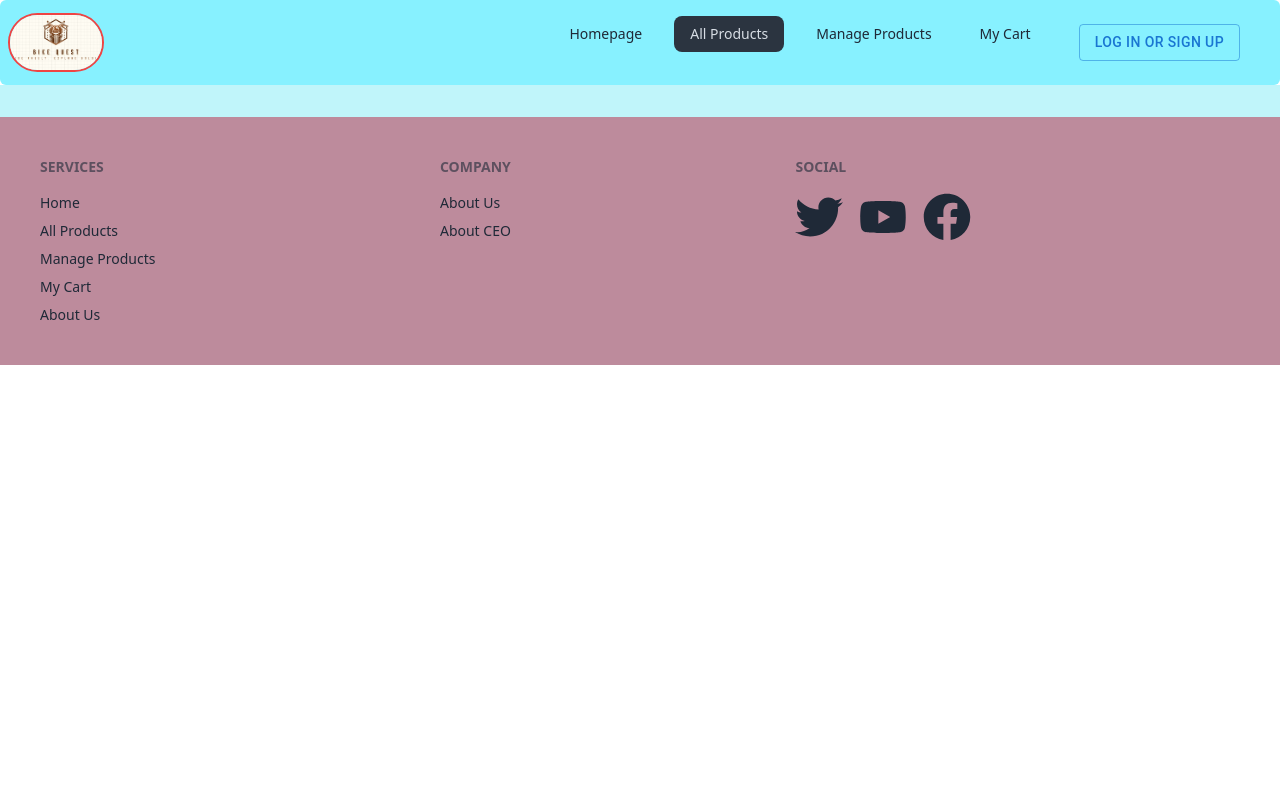
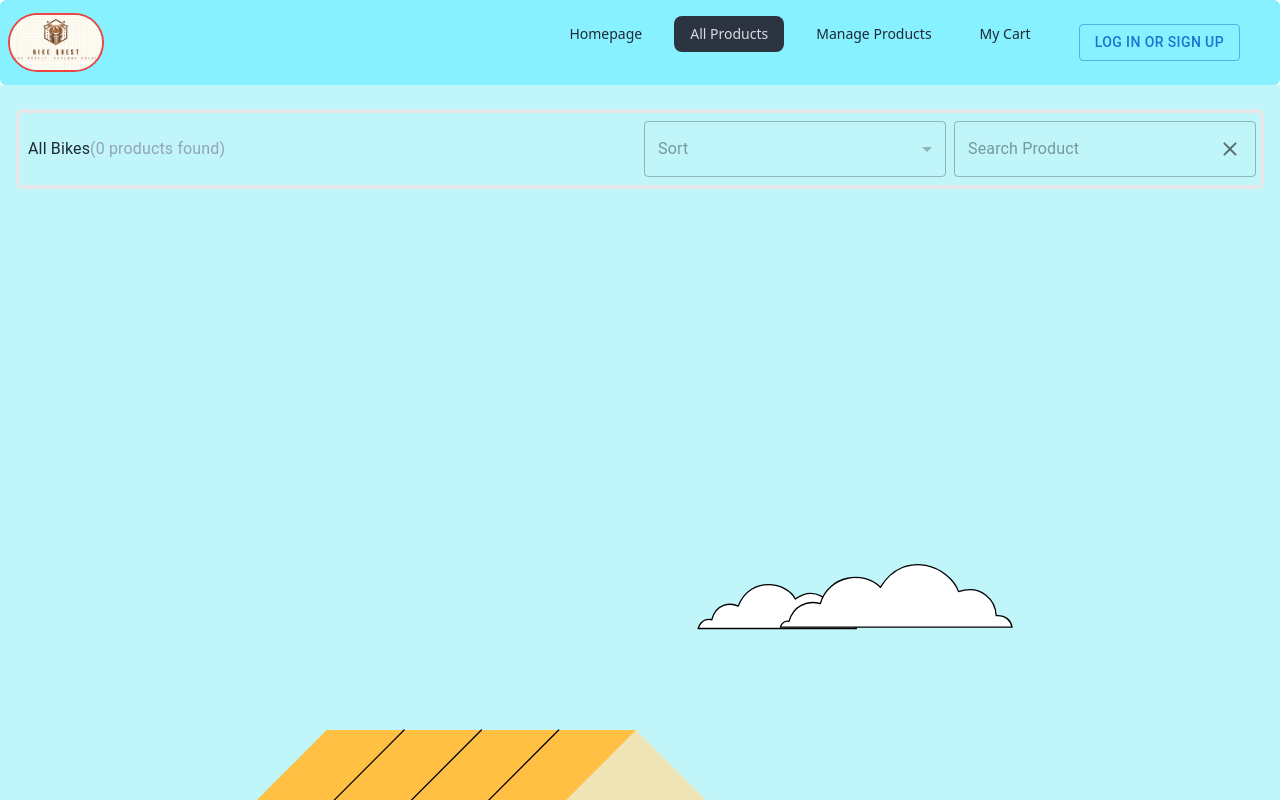
Before and after one commit to asifbuet047/ph-level-2-apollo-batch-3-assignment-5-frontend, a React (Vite) app: page /bikes in a window 1280 px wide. Shown: the top 800 px of the page. Built offline with nearby package versions, Linux system fonts and the light colour scheme; no server answers.

Commit message:
FilterComponent is filtered by brand, cc, year and availability. FilterPanel is seperate component and all bikes component is also seperate which subscribe to redux bikes state

```diff
--- a/src/components/AllBikesComponent.tsx
+++ b/src/components/AllBikesComponent.tsx
@@ -6,7 +6,7 @@ function AllBikesComponent() {
   const allBikes = useAppSelector((state) => state.bikes.bikes);
 
   return (
-    <div>
+    <div className="grid xs:grid-cols-1 lg:grid-cols-2 xl:grid-cols-4 2xl:grid-cols-5 grid-cols-6 gap-2 m-2">
       {allBikes.map((bike) => (
         <SingleBikeCardComponent bike={bike} />
       ))}
--- a/src/components/ProductFilterPanelComponent.tsx
+++ b/src/components/ProductFilterPanelComponent.tsx
@@ -37,6 +37,7 @@ function ProductFilterPanelComponent({
   const activeFilters: TFilterData[] = filters.filter(
     (each) => each.filter_checked
   );
+  console.log(allBikes);
 
   const brandPanelData = allBikes
     .map((bike) => bike.brand)
@@ -491,7 +492,7 @@ function ProductFilterPanelComponent({
               Availability
             </AccordionSummary>
             <div className="">
-              {yearPanelData.map((each, index) => (
+              {availablePanelData.map((each, index) => (
                 <div key={index} className="flex flex-row justify-between m-2">
                   {activeFilters.length > 0 &&
                   activeFilters.findIndex(
--- a/src/pages/AllBikesPage.tsx
+++ b/src/pages/AllBikesPage.tsx
@@ -4,12 +4,19 @@ import { useGetAllBikesQuery } from "../redux/api/allApiEndpoints";
 import { useAppDispatch, useAppSelector } from "../redux/hooks";
 import { TBike } from "../types/AllTypes";
 import { storeAllBikes } from "../redux/slices/bikesSlice";
-import { clearSearch } from "../redux/slices/searchSlice";
+import { clearSearch, updateSearch } from "../redux/slices/searchSlice";
 import AllBikesComponent from "../components/AllBikesComponent";
+import { InputAdornment, TextField, Typography } from "@mui/material";
+import SortSelectComponent from "../components/SortSelectComponent";
+import CloseRoundedIcon from "@mui/icons-material/CloseRounded";
+import ProductFilterPanelComponent from "../components/ProductFilterPanelComponent";
+import Lottie from "lottie-react";
+import NO_INTERNET from "../../public/NO_INTERNET_ANIMATION.json";
 
 function AllBikesPage() {
   const [width, setWidth] = useState(0);
   const [search, setSearch] = useState("");
+  const [priceRange, setPriceRange] = useState<[number, number]>([0, -1]);
   const refForWidth = useRef(null);
   const dispatch = useAppDispatch();
   const { data, isSuccess, isFetching, isError } = useGetAllBikesQuery(
@@ -29,7 +36,9 @@ function AllBikesPage() {
 
   if (isSuccess) {
     if (activeFilter.length === 0) {
-      dispatch(storeAllBikes(allBikes));
+      if (priceRange[1] === -1) {
+        dispatch(storeAllBikes(allBikes));
+      }
     }
   }
 
@@ -38,13 +47,80 @@ function AllBikesPage() {
     dispatch(clearSearch());
   };
 
+  const handlePriceSlider = (values: [number, number]) => {
+    setPriceRange(values);
+  };
+
   return (
     <div
       className="flex flex-col justify-start items-center p-4 bg-[#C0F5FA]"
       ref={refForWidth}
     >
+      <div className="flex flex-col md:flex-row justify-between rounded-md w-full border-4 mt-2 mb-2">
+        <div className="flex flex-row justify-start items-center p-2 w-full md:w-1/2">
+          <Typography className="text-2xl font-bold">All Bikes</Typography>
+          {isSuccess ? (
+            <Typography className="text-xl text-slate-400">
+              ({data.data.length.toString()} bikes found)
+            </Typography>
+          ) : (
+            <Typography className="text-xl text-slate-400">
+              (0 products found)
+            </Typography>
+          )}
+        </div>
+        <div className="flex flex-row justify-evenly py-2 w-full md:w-1/2">
+          <div className="w-1/2 mx-1">
+            <SortSelectComponent bikes={allBikes} />
+          </div>
+          <div className="w-1/2 mx-1">
+            <TextField
+              disabled={isError}
+              className="w-full"
+              label="Search Product"
+              InputProps={{
+                endAdornment: (
+                  <InputAdornment position="end">
+                    <div onClick={onSearchCloseIconClick}>
+                      <CloseRoundedIcon />
+                    </div>
+                  </InputAdornment>
+                ),
+              }}
+              value={search}
+              onChange={(event) => {
+                setSearch(event.target.value);
+                dispatch(updateSearch(search));
+              }}
+            ></TextField>
+          </div>
+        </div>
+      </div>
       <div>{isFetching && <BarLoader width={width}></BarLoader>}</div>
-      <div>{isSuccess && <AllBikesComponent />}</div>
+      <div className="flex flex-row justify-around">
+        {isSuccess && (
+          <div className="flex flex-col md:flex-row">
+            <div>
+              <ProductFilterPanelComponent
+                bikes={allBikes}
+                onSendData={handlePriceSlider}
+              ></ProductFilterPanelComponent>
+            </div>
+            <div>
+              <AllBikesComponent />
+            </div>
+          </div>
+        )}
+        {isError && (
+          <div>
+            <Lottie
+              animationData={NO_INTERNET}
+              width={width / 2}
+              height={width / 3}
+            ></Lottie>
+          </div>
+        )}
+      </div>
     </div>
   );
 }
```
